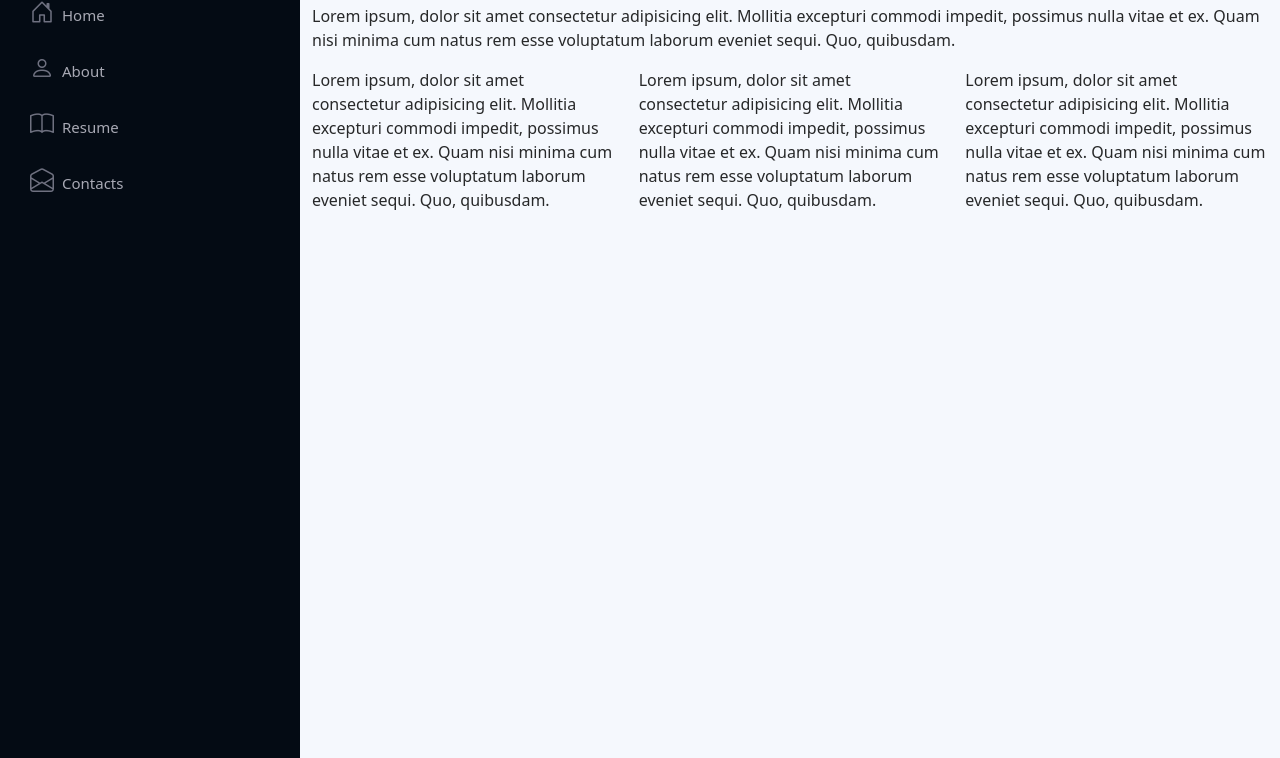
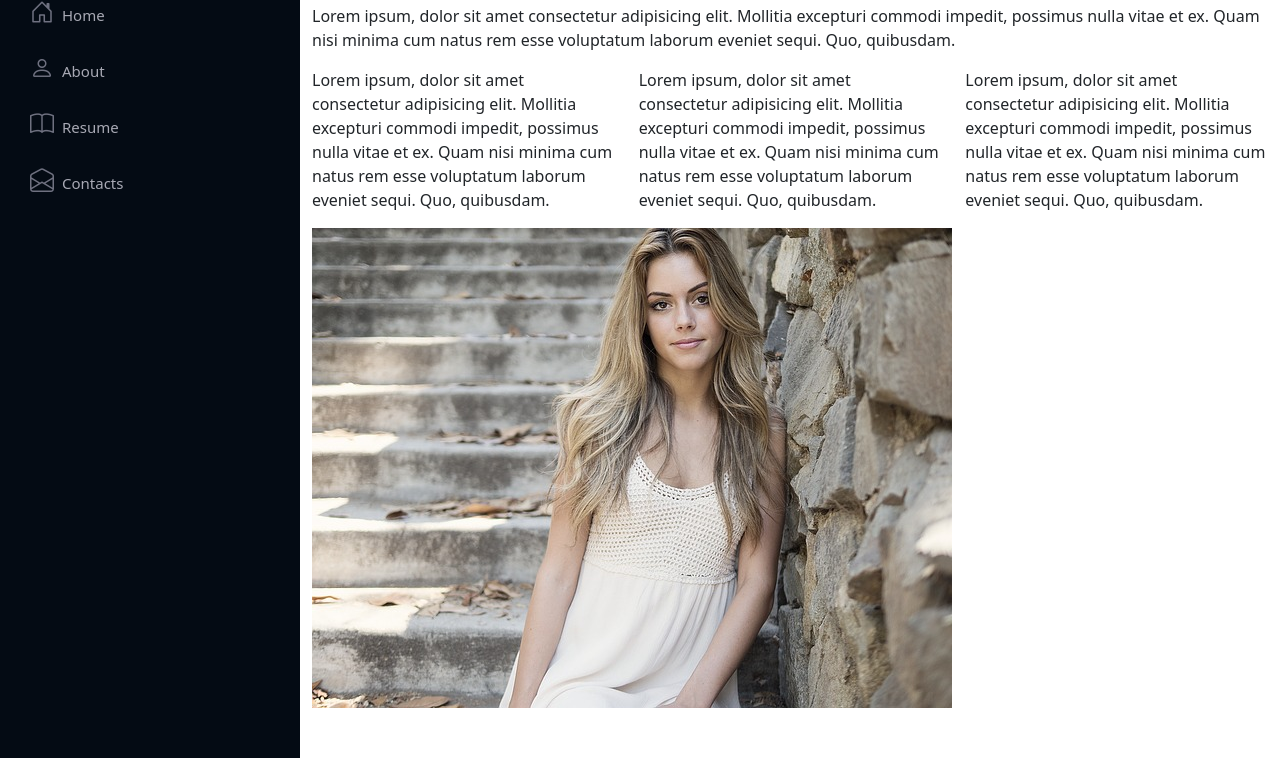
Before and after one commit to Darl93/cv2, a website built with Parcel: page src/index.html in a window 1280 px wide. Shown: the part 42-800 px from the top of the page. Built offline with nearby package versions, Linux system fonts and the light colour scheme.

Commit message:
final refactoring

```diff
--- /dev/null
+++ b/src/classes/blocks.js
@@ -0,0 +1,19 @@
+export class Block {
+    constructor(type, value, options) {
+        this.type = type;
+        this.value = value;
+        this.options = options;
+    }
+}
+
+export class TitleBlock extends Block {
+    constructor(value, options) {
+        super('title', value, options);
+    }
+}
+
+export class TextBlock extends Block {
+    constructor(value, options) {
+        super('text', value, options);
+    }
+}
--- a/src/index.html
+++ b/src/index.html
@@ -8,7 +8,7 @@
     <!-- Bootstrap CSS -->
     <link href="https://cdn.jsdelivr.net/npm/bootstrap@5.0.0-beta2/dist/css/bootstrap.min.css" rel="stylesheet" integrity="sha384-BmbxuPwQa2lc/FVzBcNJ7UAyJxM6wuqIj61tLrc4wSX0szH/Ev+nYRRuWlolflfl" crossorigin="anonymous">
     <link rel="stylesheet" href="https://cdn.jsdelivr.net/npm/bootstrap-icons@1.3.0/font/bootstrap-icons.css">
-    <link href="main.css" rel="stylesheet">
+
     <title>CV</title>
   </head>
   <body>
--- a/src/index.js
+++ b/src/index.js
@@ -1,62 +1,19 @@
+import { sections } from './model';
+import { templates } from './templates';
+import './styles/main.css';
+
+const $content = document.querySelector('#cv');
+
+
+sections.forEach(section => {
+    const template = templates[section.type];
+    const html = template(section);
+    $content.insertAdjacentHTML('beforeend', html)
+});
+
+
 //ПРИМЕР ТОГО, КАК ДОБАВИТЬ ТЕКСТ В КОНЕЦ ЭЛЕМЕНТА main
 // sections.forEach(section => {
 //     let html = '<h2>Hello from JS</h2>';
 //     $content.insertAdjacentHTML('beforeend', html)
 // })
-
-const loremText = 'Lorem ipsum, dolor sit amet consectetur adipisicing elit. Mollitia excepturi commodi impedit, possimus nulla vitae et ex. Quam nisi minima cum natus rem esse voluptatum laborum eveniet sequi. Quo, quibusdam.';
-const sections = [
-    { type: 'title', value: 'Hello world!' },
-   { type: 'text', value: loremText },
-   { type: 'columns', value: [ loremText, loremText, loremText ] }
-];
-
-const $content = document.querySelector('#cv');
-
-sections.forEach(section => {
-    let html = '';
-
-    if (section.type === 'title') {
-        html = title(section);
-    } else if (section.type === 'text') {
-        html = text(section);
-    } else if (section.type === 'columns') {
-        html = columns(section);
-    }
-
-    $content.insertAdjacentHTML('beforeend', html)
-})
-
-function title(section) {
-    return  `
-    <section class="row">
-        <div class="col-sm">
-            <h2>${section.value}</h2>
-        </div>
-    </section>
-`;
-}
-
-function text(section) {
-    return `
-    <section class="row">
-        <div class="col-sm">
-            <p>${section.value}</p>
-        </div>
-    </section>
-    `;
-}
-
-function columns(section) {
-    const html = section.value.map(
-        item => {
-            return `<div class="col-sm"><p>${item}</p></div>`
-        }
-    );
-    console.log(html)
-    return `
-    <section class="row">
-        ${html.join('')}
-    </section>
-    `;
-}
--- /dev/null
+++ b/src/model.js
@@ -0,0 +1,11 @@
+import { Block, TitleBlock, TextBlock } from './classes/blocks';
+import image from './assets/profile.jpg';
+
+const loremText = 'Lorem ipsum, dolor sit amet consectetur adipisicing elit. Mollitia excepturi commodi impedit, possimus nulla vitae et ex. Quam nisi minima cum natus rem esse voluptatum laborum eveniet sequi. Quo, quibusdam.';
+
+export const sections = [
+    new TitleBlock('Hello world!'),
+    new TextBlock(loremText),
+    new Block('columns', [ loremText, loremText, loremText ]),
+    new Block('image', image),
+];
--- a/src/main.css
+++ b/src/styles/main.css
@@ -1,4 +1,4 @@
-body {
+ody {
     color: #272829;
     background-color: #f5f8fd;
 }
@@ -20,7 +20,7 @@ body {
 #cv {
     margin-left: 300px;
 }
-/*
+
 @media (max-width: 1199px) {
     #header {
         left: -300px;
@@ -28,7 +28,7 @@ body {
     #cv {
         margin-left: 0;
     }
-} */
+}
 
 
 
--- /dev/null
+++ b/src/templates.js
@@ -0,0 +1,36 @@
+function row(content) {
+    return `<section class="row">${content}</section>`;
+}
+
+function col(content) {
+    return `<div class="col-sm">${content}</div>`;
+}
+
+function title(section) {
+    return row(col(`<h2>${section.value}</h2>`));
+}
+
+function text(section) {
+    return row(col(`<p>${section.value}</p>`));
+}
+
+function columns(section) {
+    const html = section.value.map(
+        item => {
+            return col(`<p>${item}</p>`)
+        }
+    );
+
+    return row(html.join(''));
+}
+
+function image(section) {
+    return row(col(`<img src="${section.value}" />`));
+}
+
+export const templates = {
+   title: title,
+   text: text,
+   columns: columns,
+   image: image,
+};
```
Also changed, not shown: package.json (+11 -9 lines), dist/index.html, src/navbar.js (line endings or trailing spaces), 8 other files.
